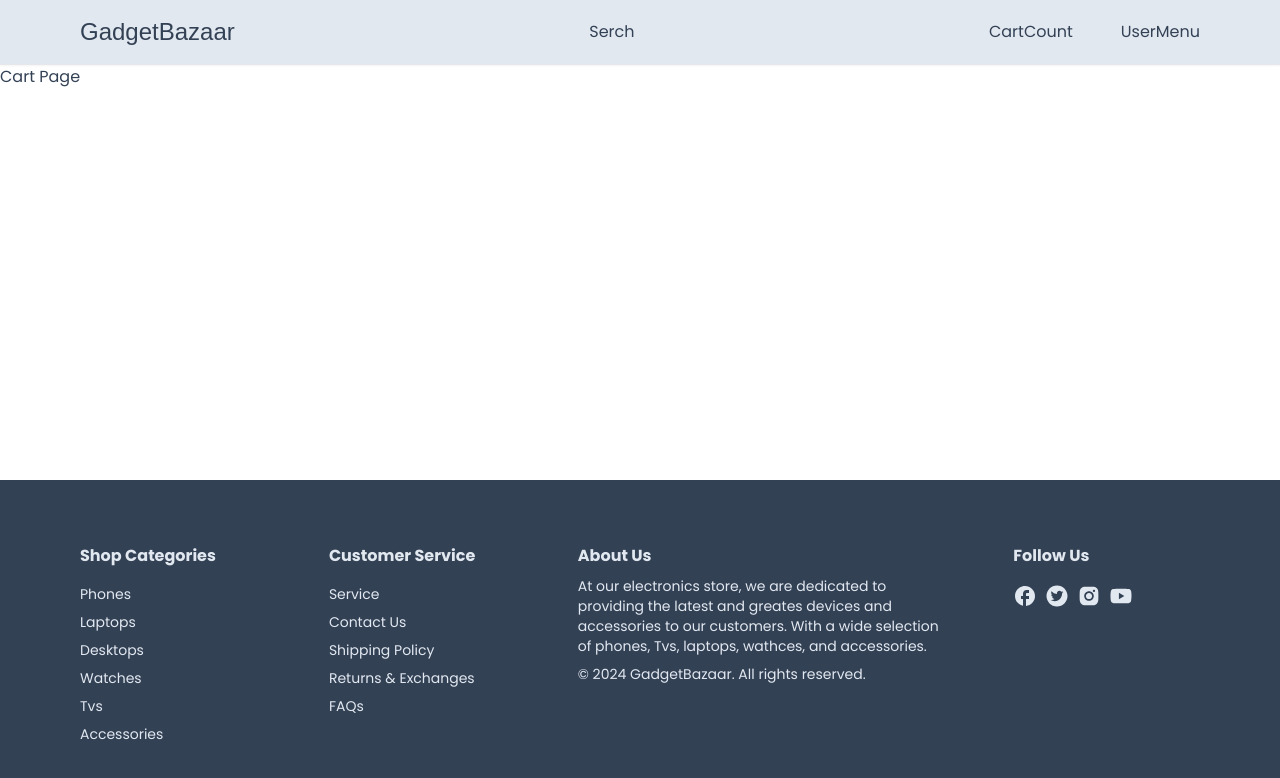
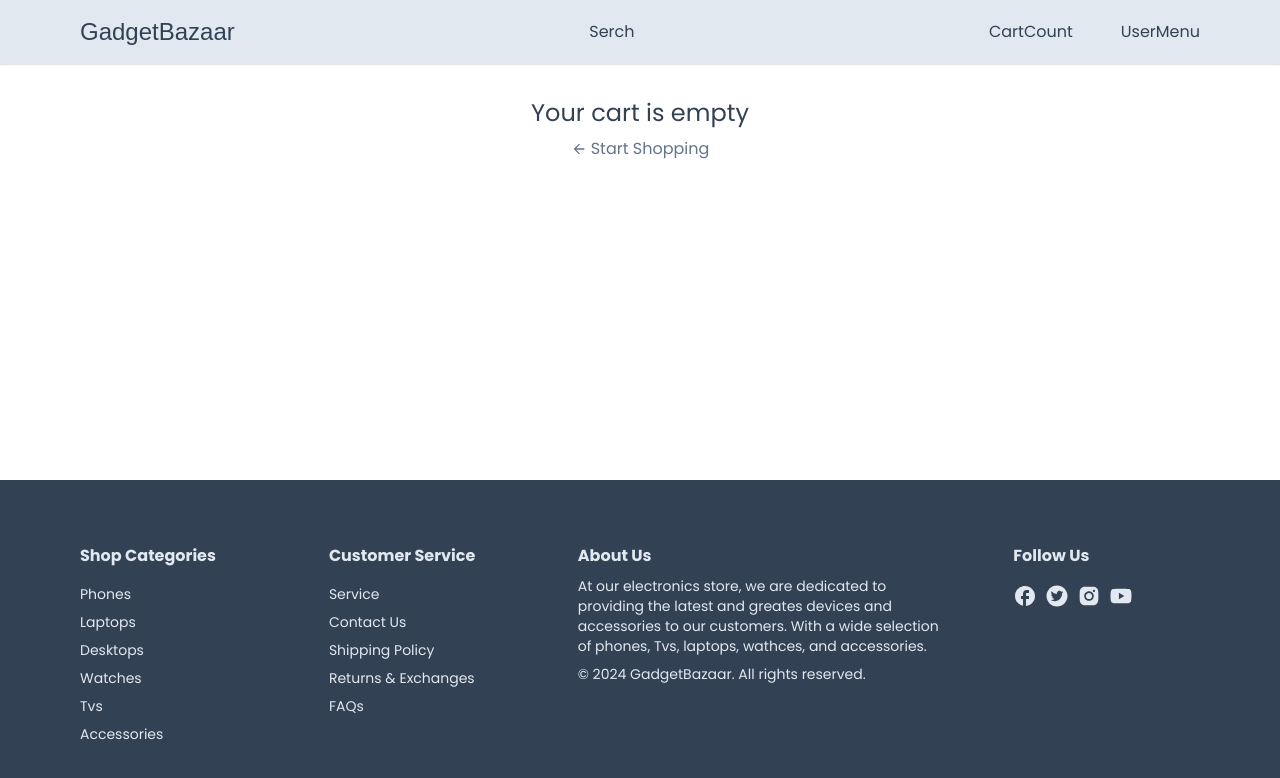
Before and after one commit to arafathsiam99/GadgetBazzar, a Next.js app: page /cart in a window 1280 px wide. Shown: the top 778 px of the page. Built offline with nearby package versions, Linux system fonts and the light colour scheme; a web font is replaced by a local one.

Commit message:
shopping cart added

```diff
--- /dev/null
+++ b/app/cart/CartClient.tsx
@@ -0,0 +1,69 @@
+"use client";
+
+import { useCart } from "@/hooks/useCart";
+import Link from "next/link";
+import { MdArrowBack } from "react-icons/md";
+import Heading from "../components/Heading";
+import Button from "../components/Buttont";
+
+const CartClient = () => {
+  const { cartProducts } = useCart();
+
+  if (!cartProducts || cartProducts.length === 0) {
+    return (
+      <div className="flex flex-col items-center">
+        <div className="text-2xl">Your cart is empty</div>
+        <div>
+          <Link
+            href={"/"}
+            className="text-slate-500 flex items-center gap-1 mt-2"
+          >
+            <MdArrowBack />
+            <span>Start Shopping</span>
+          </Link>
+        </div>
+      </div>
+    );
+  }
+  return (
+    <div>
+      <Heading title="Shopping Cart" center />
+      <div className="grid grid-cols-5 text-xs gap-4 pb-2 items-center mt-8">
+        <div className="col-span-2 justify-self-start">PRODUCT</div>
+        <div className="justify-self-center">PRICE</div>
+        <div className="justify-self-center">QUANTITY</div>
+        <div className="justify-self-end">TOTAL</div>
+      </div>
+      <div>
+        {cartProducts &&
+          cartProducts.map((item) => {
+            return <div key={item.id}>{item.name}</div>;
+          })}
+      </div>
+      <div className="border-t-[1.5px] border-slate-200 py-4 flex justify-between gap-4">
+        <div className="w-[90px]">
+          <Button label="Clear Cart" onClick={() => {}} small outline />
+        </div>
+        <div className="text-sm flex flex-col gap-1 items-start">
+          <div className="flex justify-between w-full text-base font-semibold">
+            <span>Subtotal</span>
+            <span>$1.000</span>
+          </div>
+          <p className="text-slate-500">
+            Taxes and shipping calculate at checkout
+          </p>
+          <Button label="Checkout" onClick={() => {}}></Button>
+          <Link
+            href={"/"}
+            className="text-slate-500 flex items-center gap-1 mt-2"
+          >
+            <MdArrowBack />
+            <span>Continue Shopping</span>
+          </Link>
+        </div>
+      </div>
+    </div>
+  );
+};
+
+export default CartClient;
--- a/app/cart/page.tsx
+++ b/app/cart/page.tsx
@@ -1,5 +1,14 @@
+import Container from "../components/Container";
+import CartClient from "./CartClient";
+
 const Cart = () => {
-  return <div>Cart Page</div>;
+  return (
+    <div className="pt-8">
+      <Container>
+        <CartClient />
+      </Container>
+    </div>
+  );
 };
 
 export default Cart;
```
